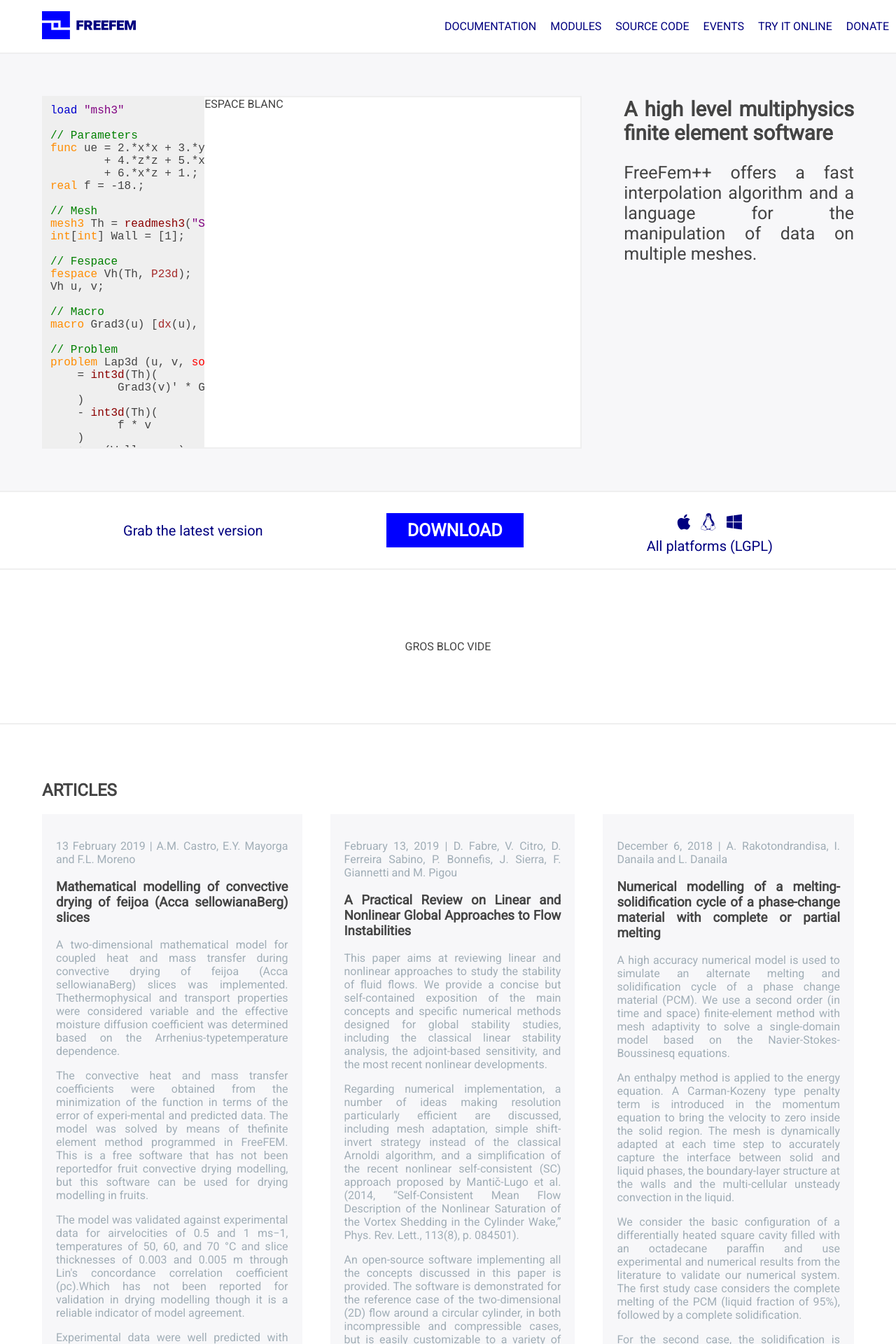
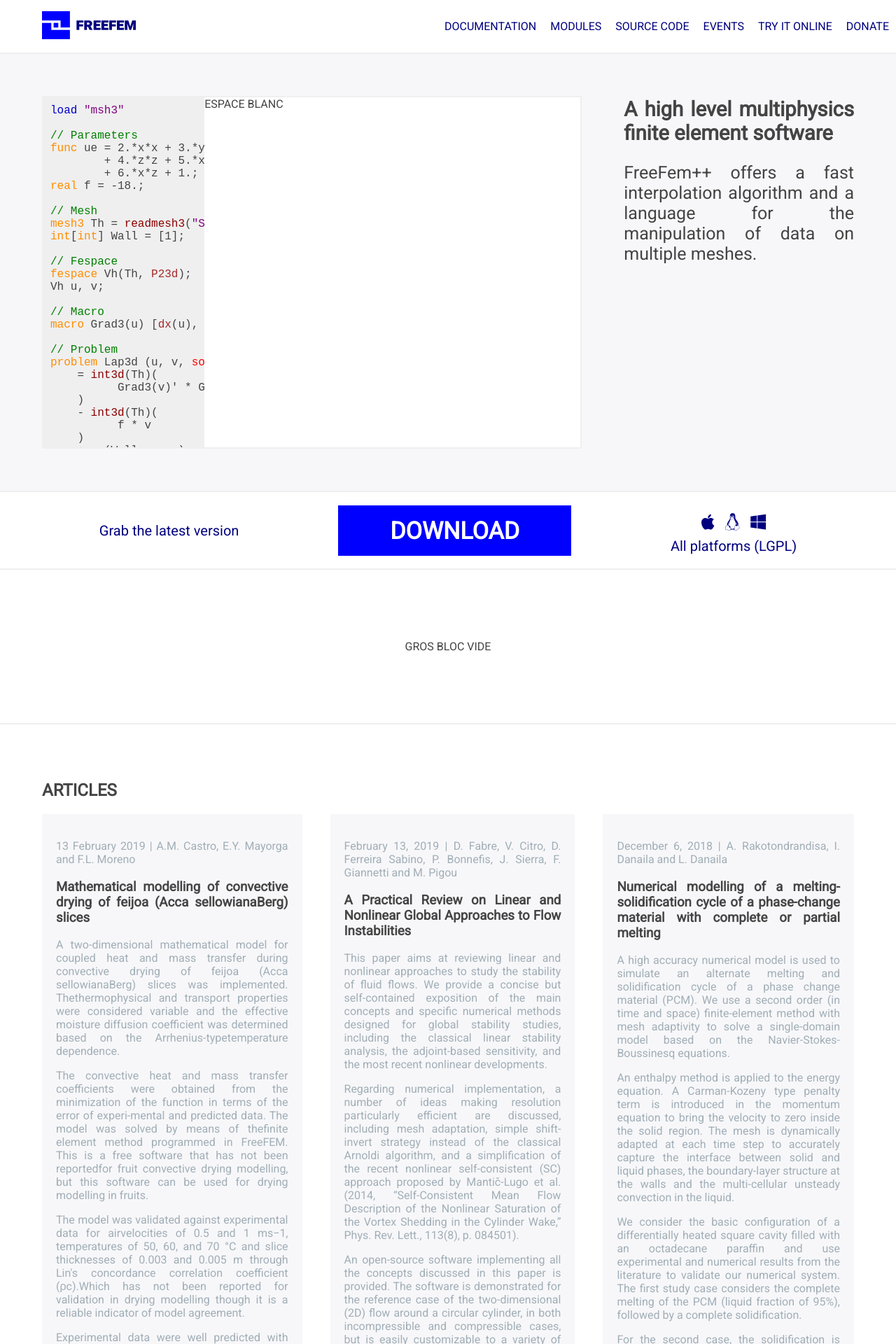
Before and after one commit to FreeFem/FreeFem-website2, a Jekyll site: the page built from index.md, in a window 1280 px wide. Shown: the top 1920 px of the page at 70% size. Built offline with Jekyll 4.4.1, drawn with Linux system fonts in a browser that asks for light colours; comment, search, counter and statistics services are not loaded.

Commit message:
update download button

```diff
--- a/css/style.css
+++ b/css/style.css
@@ -133,8 +133,8 @@
   font-weight: bold;
   color: #FFF;
   background-color: #0000FF;
-  padding: 10px 30px;
-  font-size: 25px;
+  padding: 1rem 4.625rem;
+  font-size: 2.125rem;
 }
 
 /** EMPTY BLOC**/
```
